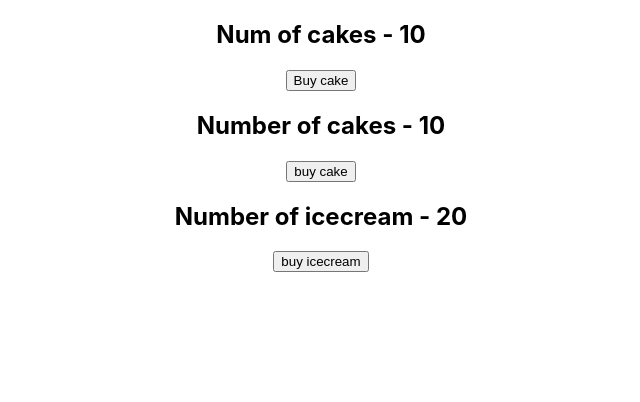
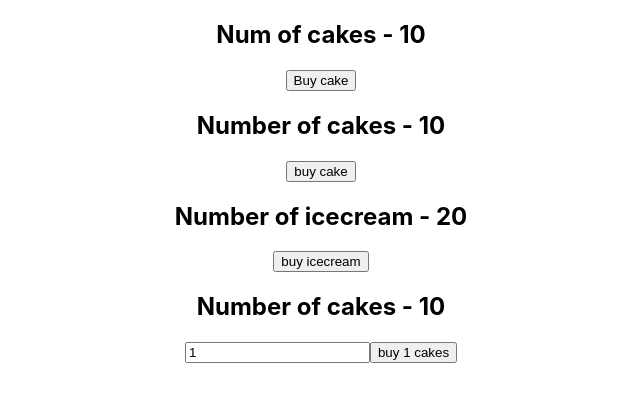
Before and after one commit to AndrasE/React-redux-tutorial, a React (Create React App) app: page / in a window 1280 px wide. Shown: the top 402 px of the page, without its empty margins (319-959 px from the left). Built offline with nearby package versions, Linux system fonts and the light colour scheme.

Commit message:
adding payload

```diff
--- a/src/App.js
+++ b/src/App.js
@@ -4,6 +4,7 @@
 import CakeContainer from "./components/CakeContainer";
 import IceCreamContainer from "./components/IceCreamContainer";
 import HooksCakeContainer from "./components/HooksCakeContainer";
+import NewCakeContainer from "./components/NewCakeContainer";
 
 function App() {
   return (
@@ -12,6 +13,7 @@
         <HooksCakeContainer />
         <CakeContainer />
         <IceCreamContainer />
+        <NewCakeContainer />
       </div>
     </Provider>
   );
--- /dev/null
+++ b/src/components/NewCakeContainer.js
@@ -0,0 +1,33 @@
+import React, { useState } from "react";
+import { connect } from "react-redux";
+import { buyCake } from "../redux";
+
+function NewCakeContainer(props) {
+  const [number, setNumber] = useState(1);
+
+  return (
+    <div>
+      <h2>Number of cakes - {props.numOfCakes}</h2>
+      <input
+        type="text"
+        value={number}
+        onChange={(e) => setNumber(e.target.value)}
+      ></input>
+      <button onClick={() => props.buyCake(number)}>buy {number} cakes</button>
+    </div>
+  );
+}
+
+const MapStateToProps = (state) => {
+  return {
+    numOfCakes: state.cake.numOfCakes,
+  };
+};
+
+const mapDispathToProps = (dispatch) => {
+  return {
+    buyCake: number => dispatch(buyCake(number)),
+  };
+};
+
+export default connect(MapStateToProps, mapDispathToProps)(NewCakeContainer);
--- a/src/redux/cake/cakeActions.js
+++ b/src/redux/cake/cakeActions.js
@@ -1,7 +1,8 @@
 import { BUY_CAKE } from "./cakeTypes";
 
-export const buyCake = () => {
+export const buyCake =( number = 1) => {
     return {
-        type: BUY_CAKE
+        type: BUY_CAKE,
+        payload: number
     }
 }
--- a/src/redux/cake/cakeReducer.js
+++ b/src/redux/cake/cakeReducer.js
@@ -9,7 +9,7 @@
     case BUY_CAKE:
       return {
         ...state,
-        numOfCakes: state.numOfCakes - 1,
+        numOfCakes: state.numOfCakes - action.payload,
       };
     default:
       return state;
--- a/src/redux/icecream/iceCreamActions.js
+++ b/src/redux/icecream/iceCreamActions.js
@@ -1,7 +1,8 @@
 import { BUY_ICECREAM } from "./iceCreamTypes";
 
-export const buyIceCream = () => {
+export const buyIceCream = (number = 1) => {
   return {
-    type: BUY_ICECREAM
+    type: BUY_ICECREAM,
+    payload: number
   };
 };
```
